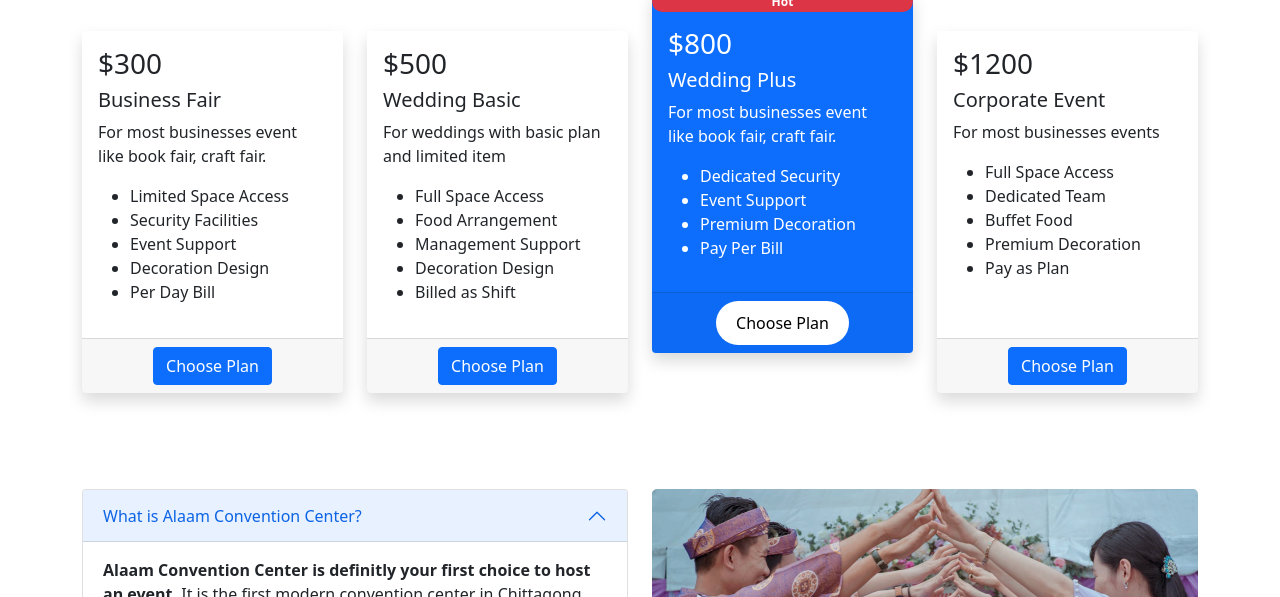
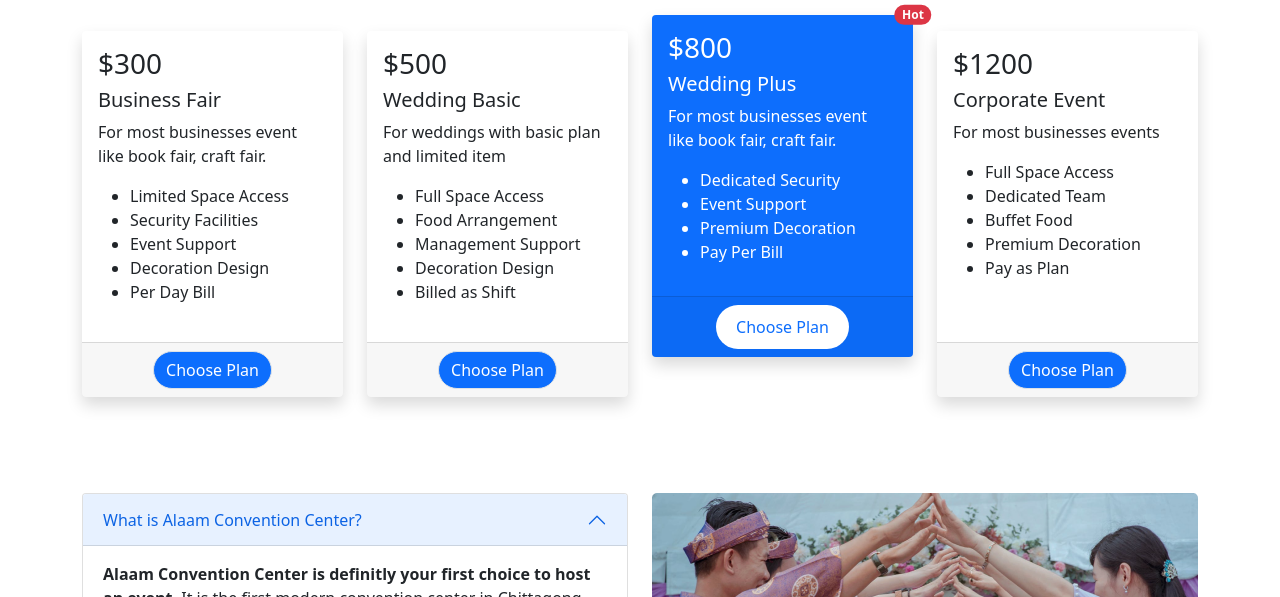
Before and after one commit to n00bNn00b/alaam-convention-center, a plain HTML site: page index.html in a window 1280 px wide. Shown: the part 671-1268 px from the top of the page. Drawn offline with nearby package versions, Linux system fonts and the light colour scheme.

Commit message:
button changes

```diff
--- a/index.html
+++ b/index.html
@@ -116,7 +116,7 @@
                         </ul>
                     </div>
                     <div class="card-footer d-flex justify-content-center">
-                      <button class="btn btn-primary">Choose Plan</button>
+                      <button class="btn btn-primary border rounded-pill">Choose Plan</button>
                     </div>
                   </div>
                 </div>
@@ -137,15 +137,15 @@
                               </ul>
                           </div>
                       <div class="card-footer d-flex justify-content-center">
-                        <button class="btn btn-primary">Choose Plan</button>
+                        <button class="btn btn-primary border rounded-pill">Choose Plan</button>
                       </div>
                     </div>
                   </div>
 
                   <!-- 3rd Package -->
-                <div class="col">
+                <div class="col h-100 mt-5">
                   <div class="card h-100 border-0 shadow __highlighted-card bg-primary border border-4 rounded">
-                    <span class="badge rounded-pill bg-danger sticky-top w-10">Hot</span>
+                    <span class="position-absolute top-0 start-100 translate-middle badge rounded-pill bg-danger">Hot</span>
                     <div class="card-body ">
 
                         <h3>$800</h3>
@@ -160,7 +160,7 @@
                             </ul>
                         </div>
                     <div class="card-footer d-flex justify-content-center">
-                      <button class="__high-btn">Choose Plan</button>
+                      <button class="__high-btn text-primary">Choose Plan</button>
                     </div>
                   </div>
                 </div>
@@ -183,7 +183,7 @@
                                 </ul>
                             </div>
                       <div class="card-footer d-flex justify-content-center">
-                        <button class="btn btn-primary">Choose Plan</button>
+                        <button class="btn btn-primary border rounded-pill">Choose Plan</button>
                       </div>
                     </div>
                   </div>
```
